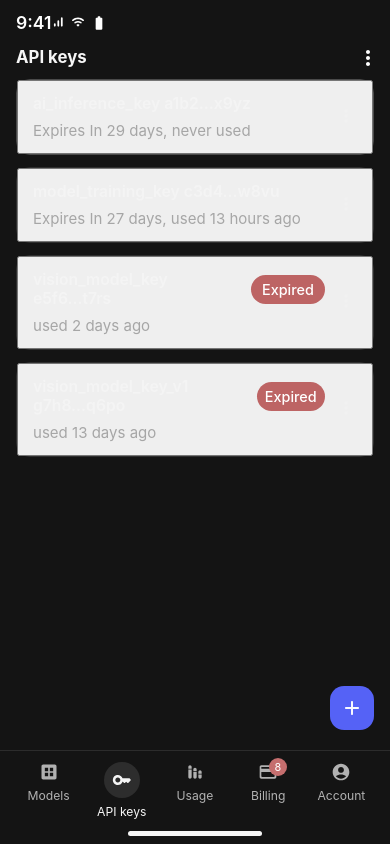
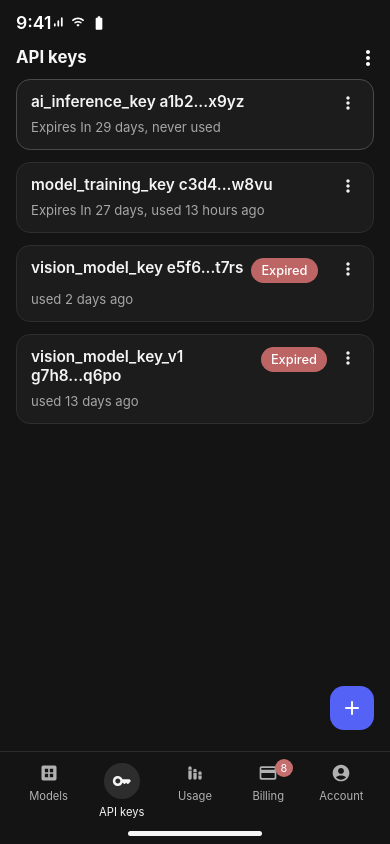
Before and after one commit to krylatkin/test-task-api-keys, a React (Vite) app: page / in a window 390 px wide. Built offline with nearby package versions, Linux system fonts and the light colour scheme.

Commit message:
Style Fixes

```diff
--- a/src/App.css
+++ b/src/App.css
@@ -69,6 +69,7 @@
 .app-sidebar__collapse,
 .app-sidebar__link,
 .mobile-header__button,
+.card__trigger,
 .dialog__close,
 .table-actions__trigger,
 .menu__item,
@@ -552,6 +553,7 @@
   }
 
   .card__trigger {
+    align-items: flex-start;
     justify-content: space-between;
     width: 100%;
     padding: 12px 14px;
@@ -567,21 +569,25 @@
 
   .card__title-row {
     display: flex;
-    align-items: center;
+    align-items: flex-start;
     gap: 8px;
     min-width: 0;
   }
 
   .card__title {
     min-width: 0;
+    flex: 1 1 auto;
     color: #f4f4f4;
-    font-size: 0.98rem;
+    font-size: 0.96rem;
     font-weight: 600;
+    line-height: 1.25;
+    overflow: hidden;
   }
 
   .card__subtitle {
     color: #a6a6a6;
-    font-size: 0.94rem;
+    font-size: 0.82rem;
+    line-height: 1.35;
   }
 
   .card .table-actions {
@@ -601,6 +607,14 @@
   .status-badge--expired {
     background: #bd6464;
     color: #fff;
+  }
+
+  .card .status-badge {
+    min-width: 0;
+    height: 25px;
+    padding: 0 10px;
+    font-size: 0.8rem;
+    flex-shrink: 0;
   }
 
   .mobile-create {
@@ -633,7 +647,8 @@
     justify-items: center;
     gap: 6px;
     color: #b1b1b1;
-    font-size: 0.76rem;
+    font-size: 0.7rem;
+    min-width: 0;
   }
 
   .mobile-nav__link[aria-current='page'] {
@@ -650,7 +665,7 @@
   .mobile-nav__badge {
     position: absolute;
     top: -3px;
-    right: 18px;
+    right: 12px;
     display: inline-flex;
     align-items: center;
     justify-content: center;
@@ -673,4 +688,8 @@
     background: #f5f5f5;
     transform: translateX(-50%);
   }
+
+  .mobile-nav__text {
+    white-space: nowrap;
+  }
 }
```
